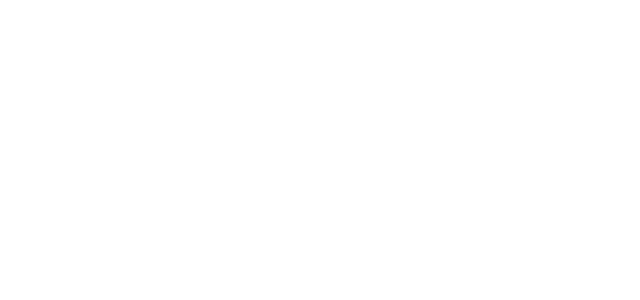
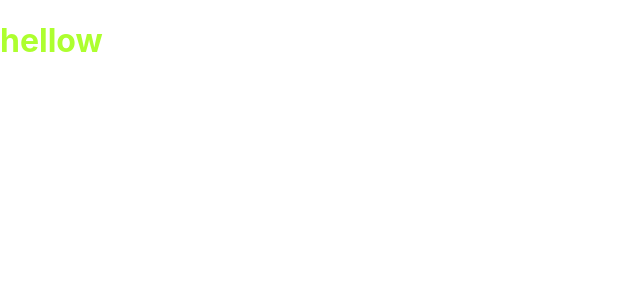
Before and after one commit to anyuan-chen/cat-calendar, a React (Create React App) app: page / in a window 1280 px wide. Shown: the top 300 px of the page, without its empty margins (0-640 px from the left). Built offline with nearby package versions, Linux system fonts and the light colour scheme.

Commit message:
starter project

```diff
--- a/src/App.js
+++ b/src/App.js
@@ -1,7 +1,17 @@
 import "./App.css";
-
+import { BrowserRouter as Router, Switch, Route, Link } from "react-router-dom";
+import Navbar from "./components/Navbar"
 function App() {
-  return <div></div>;
+  return (
+    <Navbar></Navbar>
+    // <Router>
+    //   <Switch>
+    //     <Route exact path="/"></Route>
+    //     <Route exact path="/stats"></Route>
+    //     <Route exact path="/dashboard"></Route>
+    //   </Switch>
+    // </Router>
+  );
 }
 
 export default App;
--- /dev/null
+++ b/src/components/Navbar.css
@@ -0,0 +1,3 @@
+h1 {
+  color: greenyellow;
+}
--- /dev/null
+++ b/src/components/Navbar.js
@@ -0,0 +1,9 @@
+import React from "react";
+import "./Navbar.css";
+export default function Navbar() {
+  return (
+    <div>
+      <h1>hellow</h1>
+    </div>
+  );
+}
--- a/src/index.js
+++ b/src/index.js
@@ -1,7 +1,7 @@
 import React from "react";
 import ReactDOM from "react-dom";
 import "./index.css";
-import App from "./App";
+import App from "./App.js";
 
 ReactDOM.render(
   <React.StrictMode>
```
Also changed, not shown: 2 other files (tests, documents, lock files or other folders).
